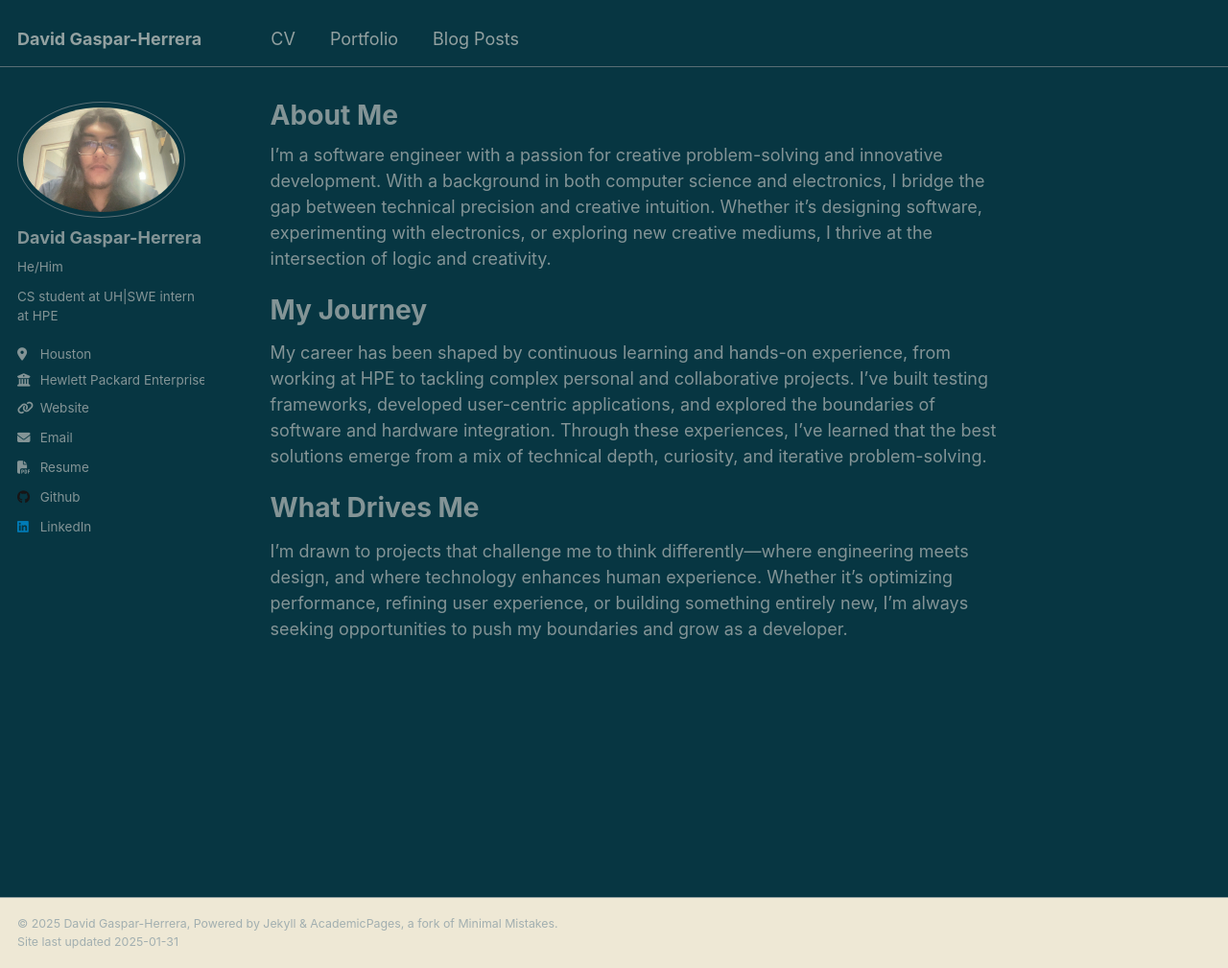
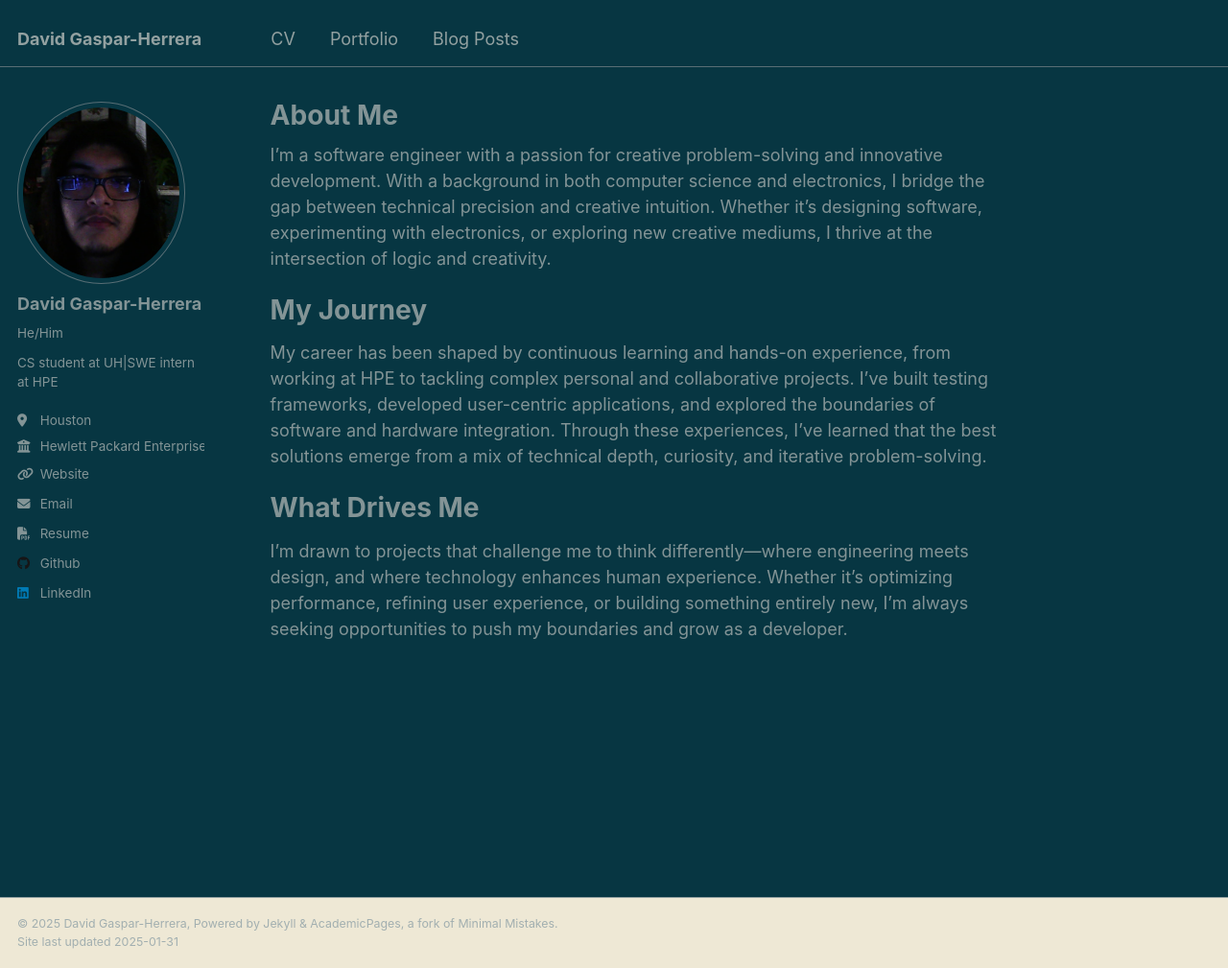
Before and after one commit to David-Gaspar-H/david-gaspar-h.github.io, a Jekyll site: the page built from _pages/about.md, in a window 1280 px wide and 1009 px high. Shown: the whole window at 96% size. Built offline with Jekyll 4.4.1, drawn with Linux system fonts in a browser that asks for light colours.

Commit message:
Update _config.yml

```diff
--- a/_config.yml
+++ b/_config.yml
@@ -21,7 +21,7 @@ repository               : "david-gaspar-h/david-gaspar-h.github.io"
 #               Additional customization can be done by editing /_includes/author-profile.html
 author:
   # Biographic information
-  avatar           : "dvdg.png"
+  avatar           : "me.jpg"
   name             : "David Gaspar-Herrera"
   pronouns         : "He/Him"
   bio              : "CS student at UH|SWE intern at HPE"
```
